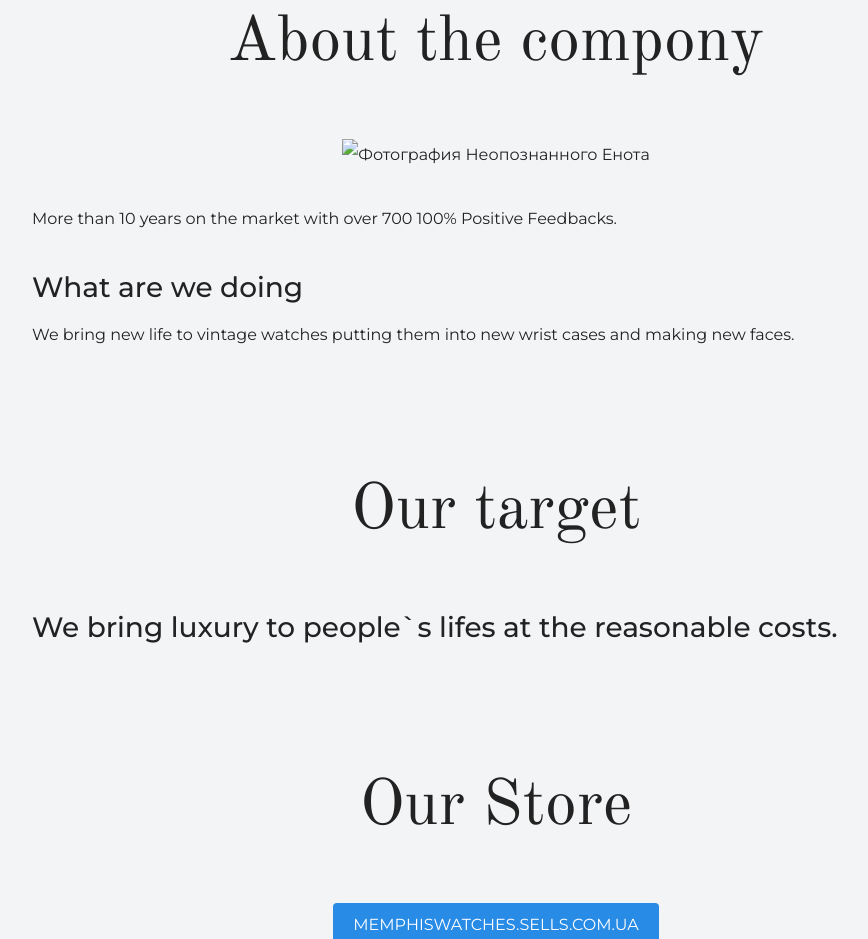
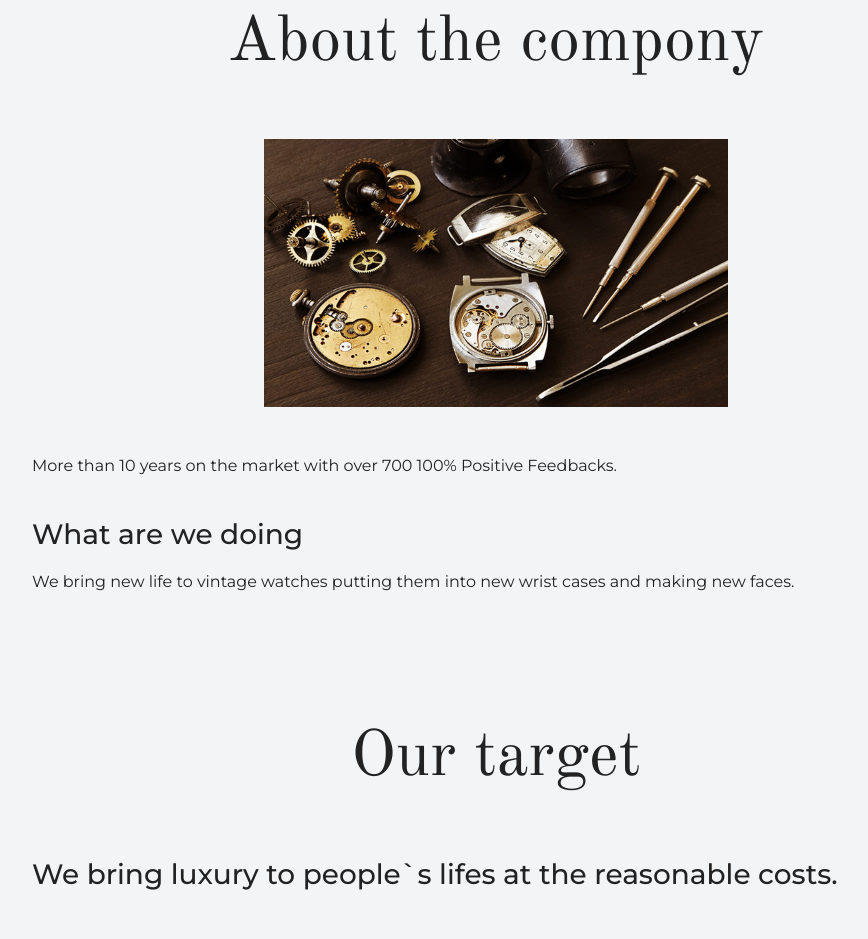
Before and after one commit to maksymvasylyev/my-site, a plain HTML site: page index.html in a window 1280 px wide. Shown: the part 1065-2004 px from the top of the page, without its empty margins (144-1012 px from the left). Drawn offline with nearby package versions, Linux system fonts and the light colour scheme.

Commit message:
picture added

```diff
--- a/index.html
+++ b/index.html
@@ -31,7 +31,7 @@
       <h2 class="subheading">About the compony</h2>
       <figure>
         <p align="center">
-        <img src="files/WatchRepair.jpg" width="464" height="268" alt="Фотография Неопознанного Енота">
+        <img src="WatchRepair.jpg" width="464" height="268" alt="Фотография Неопознанного Енота">
       </p>
       </figure>
 
```
